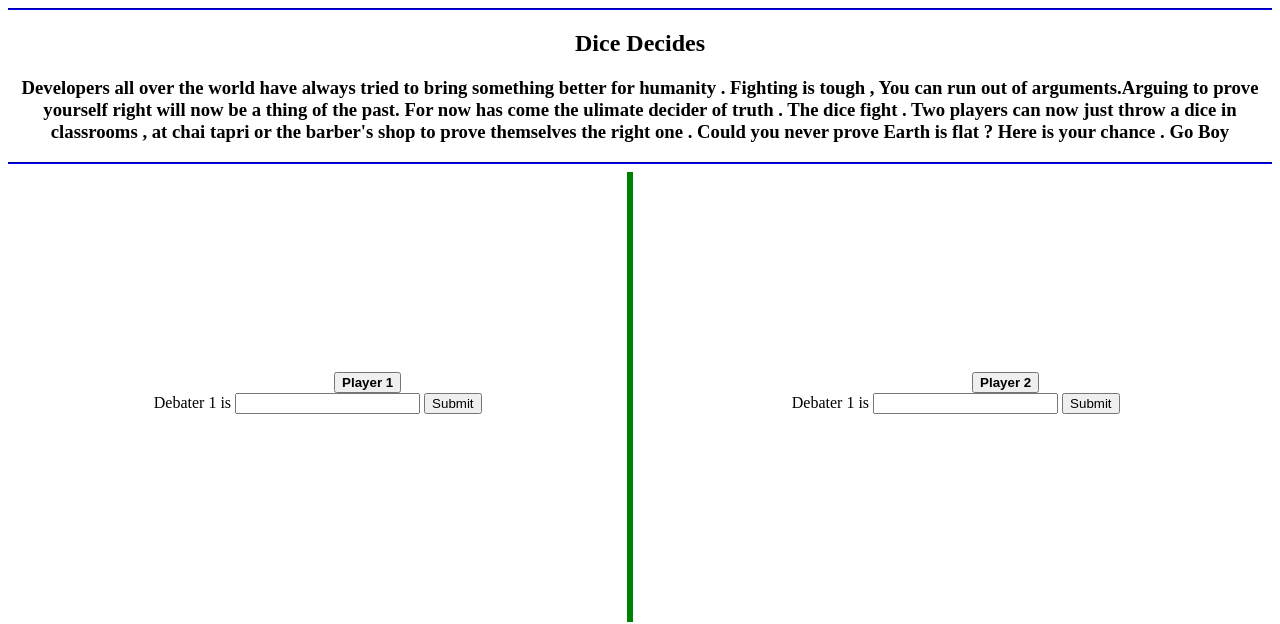
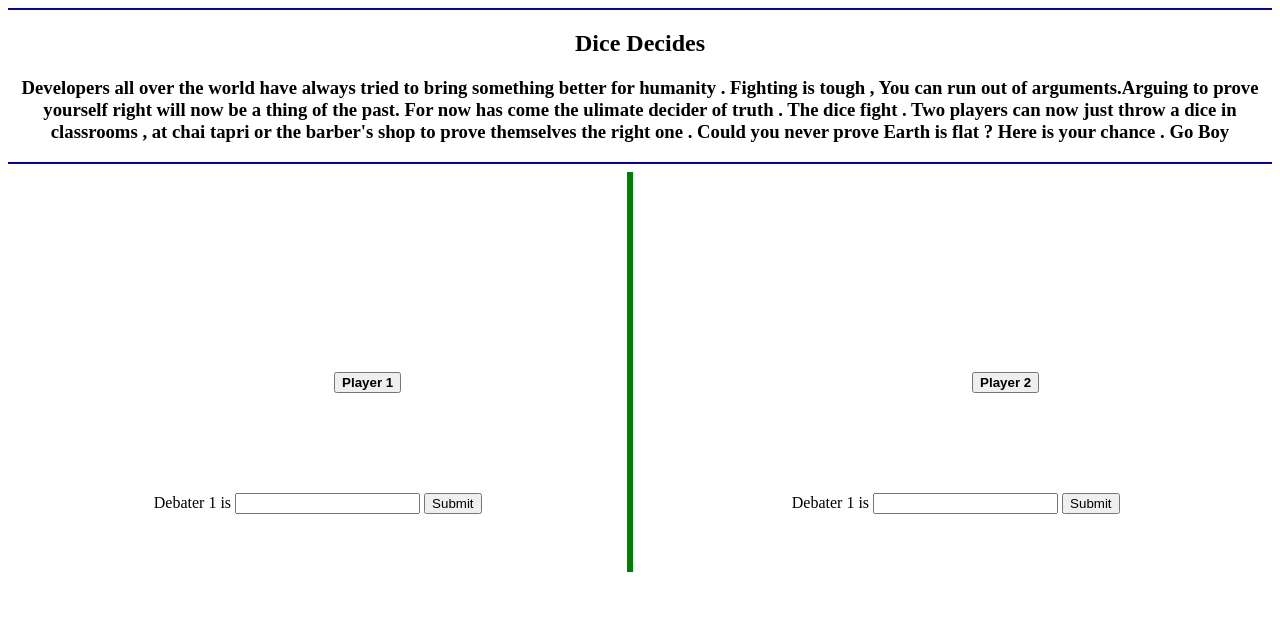
Before and after one commit to BreakTos/Truth-Decider, a plain HTML site: page index.html in a window 1280 px wide. Shown: the top 624 px of the page. Drawn offline with Linux system fonts and the light colour scheme.

Commit message:
Update style.css

```diff
--- a/style.css
+++ b/style.css
@@ -13,7 +13,7 @@
 .v1 {
   border-left: 6px solid green;
   float:left;
-  height: 450px;
+  height: 400px;
   width:1%;
 }
 .mid{
@@ -21,6 +21,8 @@
   padding-left: 100px;
 }
 .down{
-
-  padding-top: 500px;
+  padding-top: 450px;
 }
+.duck{
+  margin:100px;
+}
```
